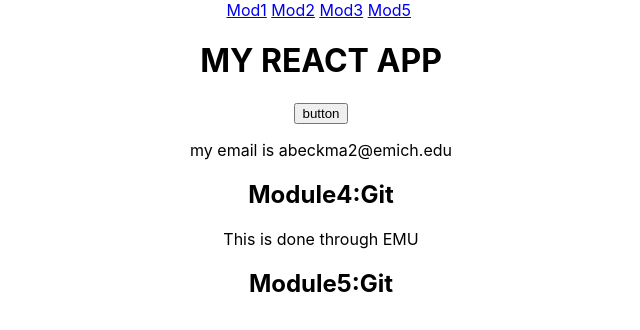
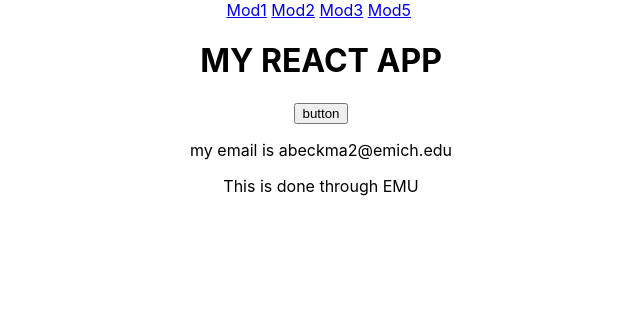
Before and after one commit to COSC631-2021Fall/profile-app-abeckma2, a React (Create React App) app in the folder profile-app/: page / in a window 1280 px wide. Shown: the top 330 px of the page, without its empty margins (319-959 px from the left). Built offline with nearby package versions, Linux system fonts and the light colour scheme; no server answers.

Commit message:
react continue

```diff
--- a/profile-app/src/components/module4.js
+++ b/profile-app/src/components/module4.js
@@ -4,7 +4,6 @@ function Module4()
     return(
     <div>
             <p>my email is abeckma2@emich.edu</p>
-            <h2>Module4:Git </h2>
     </div>
     );
 }
@@ -13,7 +12,6 @@ function LastModule()
     return(
     <div>
             <p>This is done through EMU</p>
-            <h2>Module5:Git </h2>
     </div>
     );
 }
```
